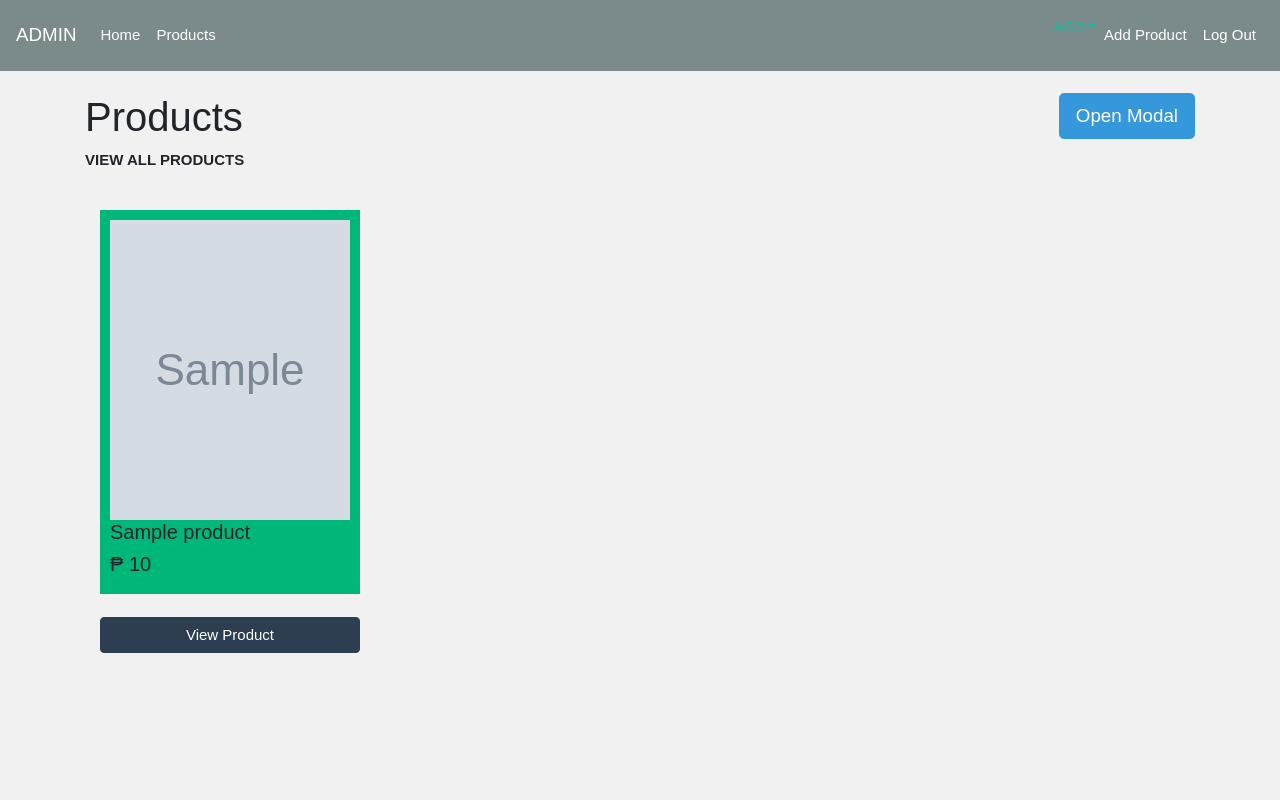
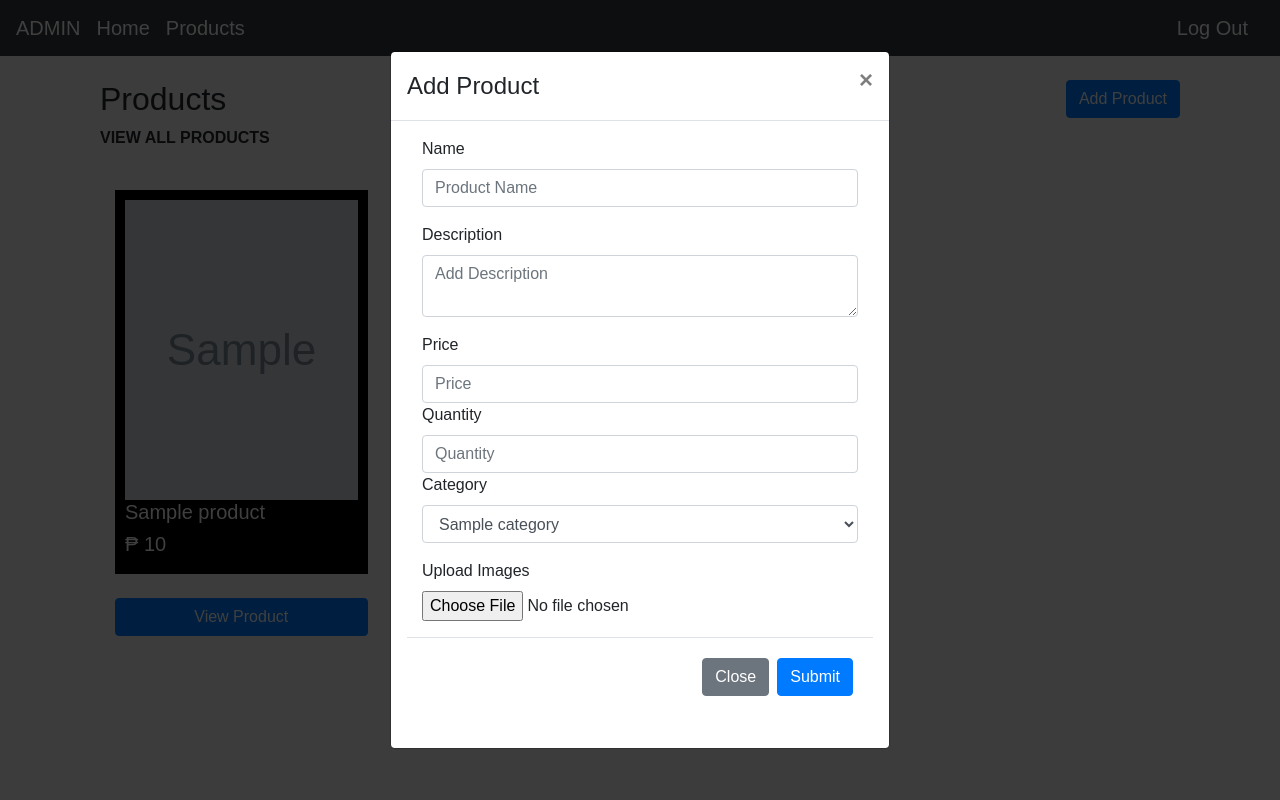
Before and after one commit to Aj0323/ci1sample, a CodeIgniter app: page /ci1sample/index.php/products/admin_view in a window 1280 px wide, after a click on "Add Product". Run offline with CodeIgniter, Linux system fonts and the light colour scheme; the visitor is signed in with stand-in values (Sample User, id 1); tables that the repository leaves empty or names only in its code hold one stand-in row (values such as "Sample post"); grey boxes marked "Sample" are stand-in pictures; some libraries are stand-ins or nearby versions.

Commit message:
ADMIN UI CHANGES AND ADDED MODAL TO ADD PRODUCTS(OTHERS WILL COME SOON)

```diff
--- a/application/controllers/Products.php
+++ b/application/controllers/Products.php
@@ -22,7 +22,7 @@ class Products extends CI_Controller{
 
      	$data['checkout'] = $this->product_model->checkout_product($name,$quantity,$total);
 
-		redirect('products');
+		#redirect('products');
 
 	}
 
@@ -87,6 +87,7 @@ class Products extends CI_Controller{
 		$data['title'] ='Products';
 
 		$data['products'] = $this->product_model->admin_product();
+		$data['categories'] = $this->product_model->get_category();
 
 			$this->load->view('templates/admin_header');
 			$this->load->view('products/admin_view', $data);
--- a/application/models/Product_model.php
+++ b/application/models/Product_model.php
@@ -212,25 +212,49 @@ class Product_model extends CI_Model{
 
 
 
-		public function checkout_product($name,$quantity,$total){
+		public function checkout_product(){
 
 		$id = $this->session->userdata('user_id');
+		$arrqty = [];
+		//item qty
+		$query = $this->db->query("SELECT quantity, total_quantity, product_name FROM cart WHERE user_id = '$id'");
 
-		$name = $this->input->post('name');
+		foreach($query->result_array() as $row){
+			if($row['quantity'] > 0){
+				$arrqty[] = $row;
+			}
+		}
 
-		$total_qty = $this->input->post('total_qty');
-		$qty = $this->input->post('qty');
+		$updateqty = $arrqty[0]['total_quantity'] - $arrqty[0]['quantity'];
+		print_r($updateqty);
 
-		$total_quantity = $total_qty - $qty;
+		$arrqty2 = [];
+		$query2 = $this->db->query("SELECT quantity, product_name FROM products");
 
-		$data = array(
-			'quantity' => $total_quantity
-		);
+		foreach($query2->result_array() as $row2){
+			if($row2['quantity'] > 0){
+				$arrqty2[] = $row2;
+			}
+		}
+		//return $arrqty2;
 
-		$this->db->where('product_name', $name);
-		$this->db->update('products', $data);
-		$this->db->where('user_id', $id);
-		$this->db->delete('cart');
-		return true;
+
+		//product qty
+		#$total_qty = $this->input->post('total_qty');
+
+		#$total_quantity = $total_qty - $rs;
+
+		#$data = array(
+		#	'quantity' => $total_quantity
+		#);
+		#$name = $this->input->post('name');
+		#$id = $this->session->userdata('user_id');
+
+		#$this->db->where('product_name', $name);
+		#$this->db->update('products', $data);
+
+		#$this->db->where('user_id', $id);
+		#$this->db->delete('cart');
+		#return true;
 		}
 	}
--- a/application/views/admin/home.php
+++ b/application/views/admin/home.php
@@ -1,2 +1,6 @@
+<link rel="stylesheet" href="https://maxcdn.bootstrapcdn.com/bootstrap/4.3.1/css/bootstrap.min.css">
+  <script src="https://ajax.googleapis.com/ajax/libs/jquery/3.3.1/jquery.min.js"></script>
+  <script src="https://cdnjs.cloudflare.com/ajax/libs/popper.js/1.14.7/umd/popper.min.js"></script>
+  <script src="https://maxcdn.bootstrapcdn.com/bootstrap/4.3.1/js/bootstrap.min.js"></script>
 <h1>HOME</h1>
 <p>Admin Panel</p>
--- a/application/views/admin/login.php
+++ b/application/views/admin/login.php
@@ -1,3 +1,8 @@
+  <link rel="stylesheet" href="https://maxcdn.bootstrapcdn.com/bootstrap/4.3.1/css/bootstrap.min.css">
+  <script src="https://ajax.googleapis.com/ajax/libs/jquery/3.3.1/jquery.min.js"></script>
+  <script src="https://cdnjs.cloudflare.com/ajax/libs/popper.js/1.14.7/umd/popper.min.js"></script>
+  <script src="https://maxcdn.bootstrapcdn.com/bootstrap/4.3.1/js/bootstrap.min.js"></script>
+
 <?php echo form_open('users/admin_login'); ?>
 	<div class="container">
 		<div class="row">
--- a/application/views/products/admin_view.php
+++ b/application/views/products/admin_view.php
@@ -1,3 +1,7 @@
+  <link rel="stylesheet" href="https://maxcdn.bootstrapcdn.com/bootstrap/4.3.1/css/bootstrap.min.css">
+  <script src="https://ajax.googleapis.com/ajax/libs/jquery/3.3.1/jquery.min.js"></script>
+  <script src="https://cdnjs.cloudflare.com/ajax/libs/popper.js/1.14.7/umd/popper.min.js"></script>
+  <script src="https://maxcdn.bootstrapcdn.com/bootstrap/4.3.1/js/bootstrap.min.js"></script>
 <style type="text/css">
 
 * {
@@ -23,6 +27,7 @@ h1 {
 
 .h2{
   font-size: 20px;
+  color: #ffffff;
 }
 
 .h3{
@@ -55,7 +60,7 @@ h1 {
 
 /* Content */
 .content {
-  background-color: #00b77a;
+  background-color: #000000;
   padding: 10px;
 }
 
@@ -81,35 +86,70 @@ h1 {
 <?php if(!$this->session->userdata('logged_in')) : ?>
   <p class="alert alert-success">Please Log In to View Products</p>
 <?php endif; ?>
-  <!-- Trigger the modal with a button -->
-  <button id="btn" type="button" class="btn btn-info btn-lg" data-toggle="modal" data-target="#myModal" style="float: right;">Open Modal</button>
 
-  <div class="modal fade" id="myModal" role="dialog">
-    <div class="modal-dialog">
+<div class="container">
 
-    <!-- Modal content-->
-    <div class="modal-content">
+  <button type="button" class="btn btn-primary" data-toggle="modal" data-target="#myModal" style="float: right;">
+    Add Product
+  </button>
+
+  <!-- The Modal -->
+  <div class="modal fade" id="myModal">
+    <div class="modal-dialog modal-dialog-centered">
+      <div class="modal-content">
+
+        <!-- header -->
         <div class="modal-header">
+          <h4 class="modal-title">Add Product</h4>
           <button type="button" class="close" data-dismiss="modal">&times;</button>
-          <h4 class="modal-title">Modal Header</h4>
         </div>
-        <div class="modal-body">
-          <p>Some text in the modal.</p>
+
+        <!-- body -->
+    <div class="modal-body">
+        <?php echo validation_errors(); ?>
+          <?php echo form_open_multipart('products/create'); ?>
+          <div class="container">
+            <div class="form-group">
+              <label>Name</label>
+              <input type="text" class="form-control" name="product_name" placeholder="Product Name">
+            </div>
+            <div class="form-group">
+              <label for="exampleInputPassword1">Description</label>
+              <textarea id="editor1" type="text" class="form-control" name="description" placeholder="Add Description"></textarea>
+            </div>
+            <label>Price</label>
+              <input type="text" class="form-control" name="price" placeholder="Price">
+            <div class="form-group">
+              <label>Quantity</label>
+              <input type="text" class="form-control" name="quantity" placeholder="Quantity">
+            <div class="form-group">
+              <label>Category</label>
+              <select name="category_id" class="form-control">
+              <?php foreach($categories as $category): ?>
+                <option value="<?php echo $category['id']; ?>"><?php echo $category['name'] ?></option>
+              <?php endforeach; ?>
+              </select>
+            </div>
+            <div class="form-group">
+              <label>Upload Images</label>
+                <br>
+              <input type="file" name="userfile" size="20">
+            </div>
+          </div>
+                  </div>
+
+        <!-- footer -->
+        <div class="modal-footer">
+          <button type="button" class="btn btn-secondary" data-dismiss="modal">Close</button>
+          <button type="submit" class="btn btn-primary">Submit</button>
         </div>
-        <div class="modal-footer">
-          <button type="button" class="btn btn-default" data-dismiss="modal">Close</button>
-        </div>
+
       </div>
-
-      <script>
-      $('#btn').click(function(){
-      $('#myModal').modal('show');
-      $('#myModal').find('.modal-title').text('hello');
-    });
-      </script>
-
     </div>
   </div>
+  </form>
+</div>
+
     <h2><?= $title; ?></h2>
     <p class="second-header"><strong>VIEW ALL PRODUCTS</strong></p><br>
 
--- a/application/views/products/cart.php
+++ b/application/views/products/cart.php
@@ -29,9 +29,9 @@
 <?php echo form_open_multipart('Products/checkoutproduct'); ?>
   <?php echo validation_errors(); ?>
 
-  <input type="hidden" name="name" value="<?php echo $cart['product_name']; ?>">
-  <input type="hidden" name="qty" value="<?php echo $cart['quantity']; ?>">
-  <input type="hidden" name="total_qty" value="<?php echo $cart['total_quantity']; ?>">
+  <input type="hidden" name="name[]" value="<?php echo $cart['product_name']; ?>">
+  <input type="hidden" name="qty[]" value="<?php echo $cart['quantity']; ?>">
+  <input type="hidden" name="total_qty[]" value="<?php echo $cart['total_quantity']; ?>">
 
 <?php  endforeach; ?>
   <input type="submit" name="submit" style="float:right;" class="btn btn-success">
--- a/application/views/products/create.php
+++ b/application/views/products/create.php
@@ -1,3 +1,8 @@
+  <link rel="stylesheet" href="https://maxcdn.bootstrapcdn.com/bootstrap/4.3.1/css/bootstrap.min.css">
+  <script src="https://ajax.googleapis.com/ajax/libs/jquery/3.3.1/jquery.min.js"></script>
+  <script src="https://cdnjs.cloudflare.com/ajax/libs/popper.js/1.14.7/umd/popper.min.js"></script>
+  <script src="https://maxcdn.bootstrapcdn.com/bootstrap/4.3.1/js/bootstrap.min.js"></script>
+
 <h1><?= $title; ?></h1>
 <?php echo validation_errors(); ?>
 <?php echo form_open_multipart('products/create'); ?>
--- a/application/views/templates/admin_header.php
+++ b/application/views/templates/admin_header.php
@@ -1,8 +1,11 @@
 <html>
 <head>
   <title>ADMIN</title>
-
-       <script src="https://stackpath.bootstrapcdn.com/bootstrap/4.3.1/css/bootstrap.min.css"></script>
+      <link rel="stylesheet" href="https://maxcdn.bootstrapcdn.com/bootstrap/4.3.1/css/bootstrap.min.css">
+      <script src="https://ajax.googleapis.com/ajax/libs/jquery/3.3.1/jquery.min.js"></script>
+      <script src="https://cdnjs.cloudflare.com/ajax/libs/popper.js/1.14.7/umd/popper.min.js"></script>
+      <script src="https://maxcdn.bootstrapcdn.com/bootstrap/4.3.1/js/bootstrap.min.js"></script>
+      <script src="https://stackpath.bootstrapcdn.com/bootstrap/4.3.1/css/bootstrap.min.css"></script>
       <script src="https://ajax.googleapis.com/ajax/libs/jquery/3.7.0/jquery.min.js"></script>
       <script src="https://maxcdn.bootstrapcdn.com/bootstrap/3.4.0/js/bootstrap.min.js"></script>
       <script src="https://code.jquery.com/jquery-3.4.0.min.js" integrity="sha256-hwg4gsxgFZhOsEEamdOYGBf13FyQuiTwlAQgxVSNgt4=" crossorigin="anonymous"></script>
@@ -11,64 +14,6 @@
       <link rel="stylesheet" href="assets/css/view_product.css">
       <script src="http://cdn.ckeditor.com/4.11.3/standard/ckeditor.js"></script>
 
-      <script>
-        $('#btn').click(function(){
-      $('#myModal').modal('show');
-      $('#myModal').find('.modal-title').text('hello');
-    });
-      </script>
-
-      <script>
-        $(document).ready(function {
-          var notifCart = 2;
-          $("button").click(function {
-            notifCart = notifCart
-            $("#carts").load("load_cart.php",{
-
-            });
-          });
-      });
-      </script>
-      <script>
-        $(document).ready(function(){
-          function load_unseen_notification(view = '')
-          {
-            $.ajax({
-              url:"cart_fetch.php",
-              method:"POST",
-              data:{view:view},
-              dataType:"json",
-              success:function(data)
-              {
-                $('.dropdown-menu').html(data.notification);
-                if(data.unseen_notification > 0 )
-                {
-                  $('.count').html(data.unseen_notifcation);
-                }
-              }
-            })
-          }
-
-          load_unseen_notification();
-
-          $('#cart_form').on('submit', function(){
-            event.preventDefault();
-            if($('#product_name').val() != '' && $('#quantity').val() != ''){
-              var form_data = $(this).serialize();
-              $.ajax({
-                url:
-                method:"POST",
-                data:form_data,
-                success:function(data)
-                {
-                  $('#cart_form')[0].reset();
-                  load_unseen_notification();
-                }
-              })
-            }
-          });
-        });
-      </script>
 </head>
 <body>
     <nav class="navbar navbar-expand-lg navbar-dark bg-dark">
@@ -79,20 +24,18 @@
           <div class="collapse navbar-collapse" id="navbarColor02">
             <ul class="navbar-nav mr-auto">
               <li class="nav-item">
-                <a class="nav-link" href="<?php echo base_url(); ?>users/admin_home">Home</a>
+                <a class="navbar-brand" href="<?php echo base_url(); ?>users/admin_home">Home</a>
               </li>
               <li class="nav-item">
-                <a class="nav-link" href="<?php echo base_url(); ?>products/admin_view">Products</a>
+                <a class="navbar-brand" href="<?php echo base_url(); ?>products/admin_view">Products</a>
               </li>
             </ul>
             <ul class="nav navbar-nav navbar-right">
               <?php if(!$this->session->userdata('logged_in')) : ?>
-                <li><a class="nav-link" href="<?php echo base_url(); ?>users/admin_login">Log In</a></li>
+                <li><a class="navbar-brand" href="<?php echo base_url(); ?>users/admin_login">Log In</a></li>
               <?php endif; ?>
               <?php if($this->session->userdata('logged_in')) : ?>
-                 <li class="dropdown"><a href="#" class="dropdown-toggle" data-toggle="dropdown"><span class="label label-pill label-danger count" style="border-radius:10px;"></span> <span class="fa fa-bell">ASD</span></a></li>
-                <li><a class="nav-link" href="<?php echo base_url(); ?>products/create">Add Product</a></li>
-                <li><a class="nav-link" href="<?php echo base_url(); ?>users/admin_logout">Log Out</a></li>
+                <li><a class="navbar-brand" href="<?php echo base_url(); ?>users/admin_logout">Log Out</a></li>
               <?php endif; ?>
         </ul>
       </div>
```
Also changed, not shown: assets/images/products/Capture.PNG (added), assets/images/products/Capture1.PNG (added).
